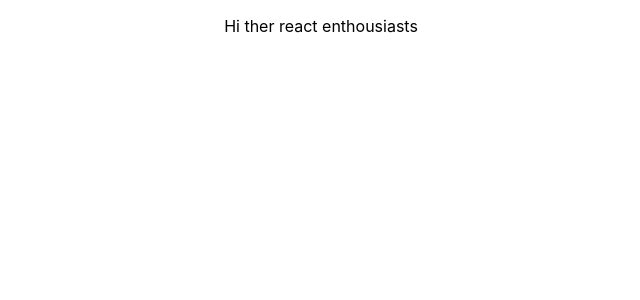
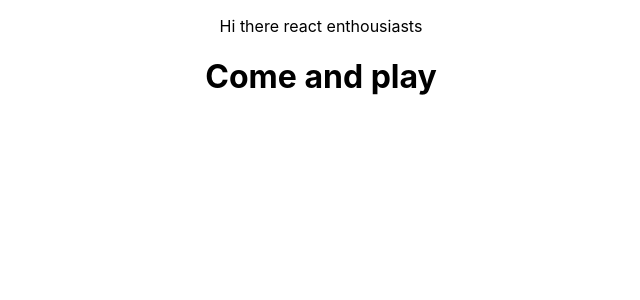
Before and after one commit to Luc-Govaarts/awesomeapp, a React (Create React App) app: page / in a window 1280 px wide. Shown: the top 300 px of the page, without its empty margins (319-959 px from the left). Built offline with nearby package versions, Linux system fonts and the light colour scheme.

Commit message:
modified header

```diff
--- a/src/App.js
+++ b/src/App.js
@@ -5,7 +5,8 @@ import './App.css';
 function App() {
   return (
     <div className="App">
-      <p>Hi ther react enthousiasts</p>
+      <p>Hi there react enthousiasts</p>
+      <h1>Come and play</h1>
     </div>
   );
 }
```
